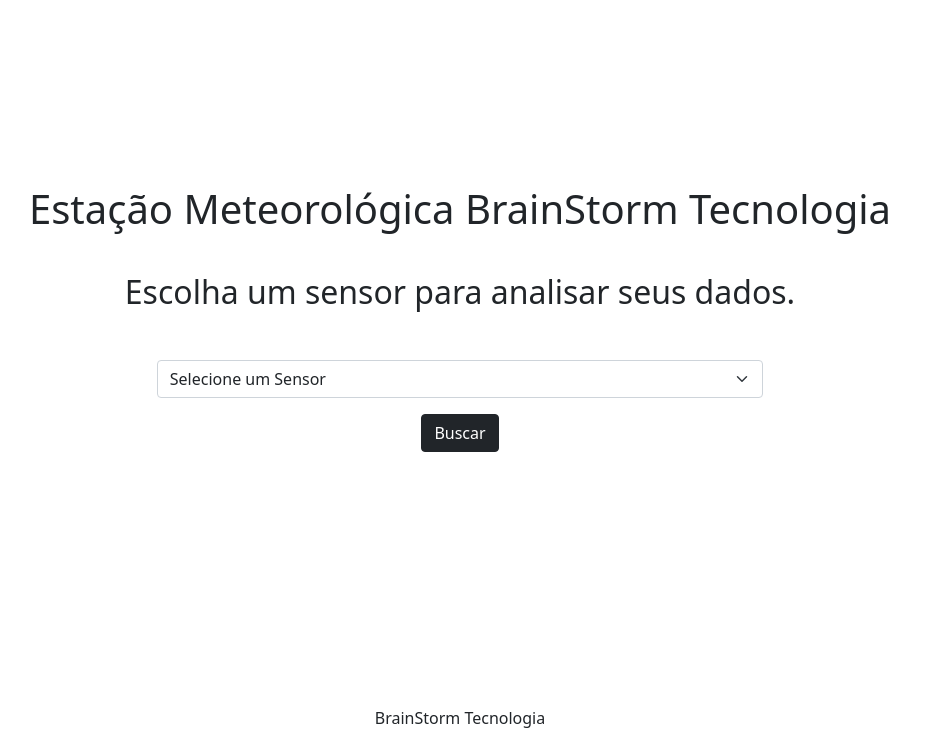
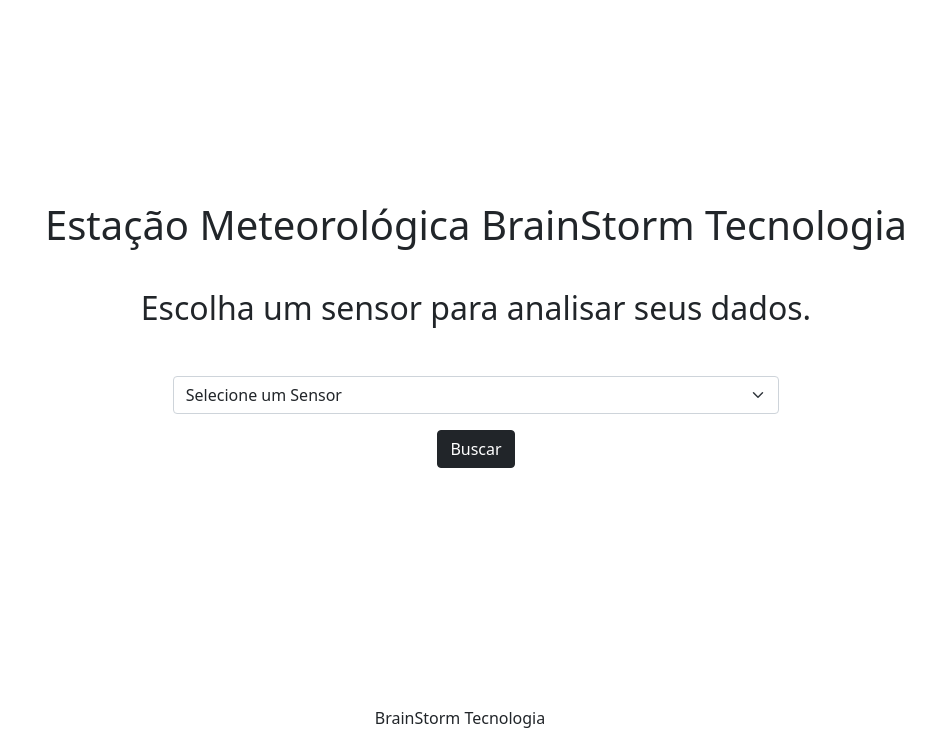
Before and after one commit to Fat83dotcom/Site_Estacao_IOT, a Django app: template Core/templates/index/index.html in a window 1280 px wide. Shown: the part 56-800 px from the top of the page, without its empty margins (180-1115 px from the left). Run offline with Django 3.2, Linux system fonts and the light colour scheme; the template is opened without the code that fills it, so the values that code supplies are empty.

Commit message:
Ajustes no estilo e estrutura da página principal.

```diff
--- a/templates/global/base.html
+++ b/templates/global/base.html
@@ -1,16 +1,18 @@
 {% include 'global/partials/_head.html' %}
+
 <body>
     {% include 'global/partials/_header.html' %}
-    <div class="container center">
-        <h1 class="text-center m-2">Estação Meteorológica BrainStorm Tecnologia</h1>
-        {% block content%}{% endblock content %}
-    </div>
-    <div class="container">
+    <section class="container">
+        <div class="center m-3">
+            <h1 class="text-center m-2">Estação Meteorológica BrainStorm Tecnologia</h1>
+            {% block content%}{% endblock content %}
+        </div>
+    </section>
+    <section>
         {% include 'global/partials/_footer.html' %}
-    </div>
+    </section>
     <script src="https://cdn.jsdelivr.net/npm/bootstrap@5.0.2/dist/js/bootstrap.bundle.min.js"
-        integrity="sha384-MrcW6ZMFYlzcLA8Nl+NtUVF0sA7MsXsP1UyJoMp4YLEuNSfAP+JcXn/tWtIaxVXM"
-        crossorigin="anonymous">
+        integrity="sha384-MrcW6ZMFYlzcLA8Nl+NtUVF0sA7MsXsP1UyJoMp4YLEuNSfAP+JcXn/tWtIaxVXM" crossorigin="anonymous">
     </script>
 </body>
 
```
